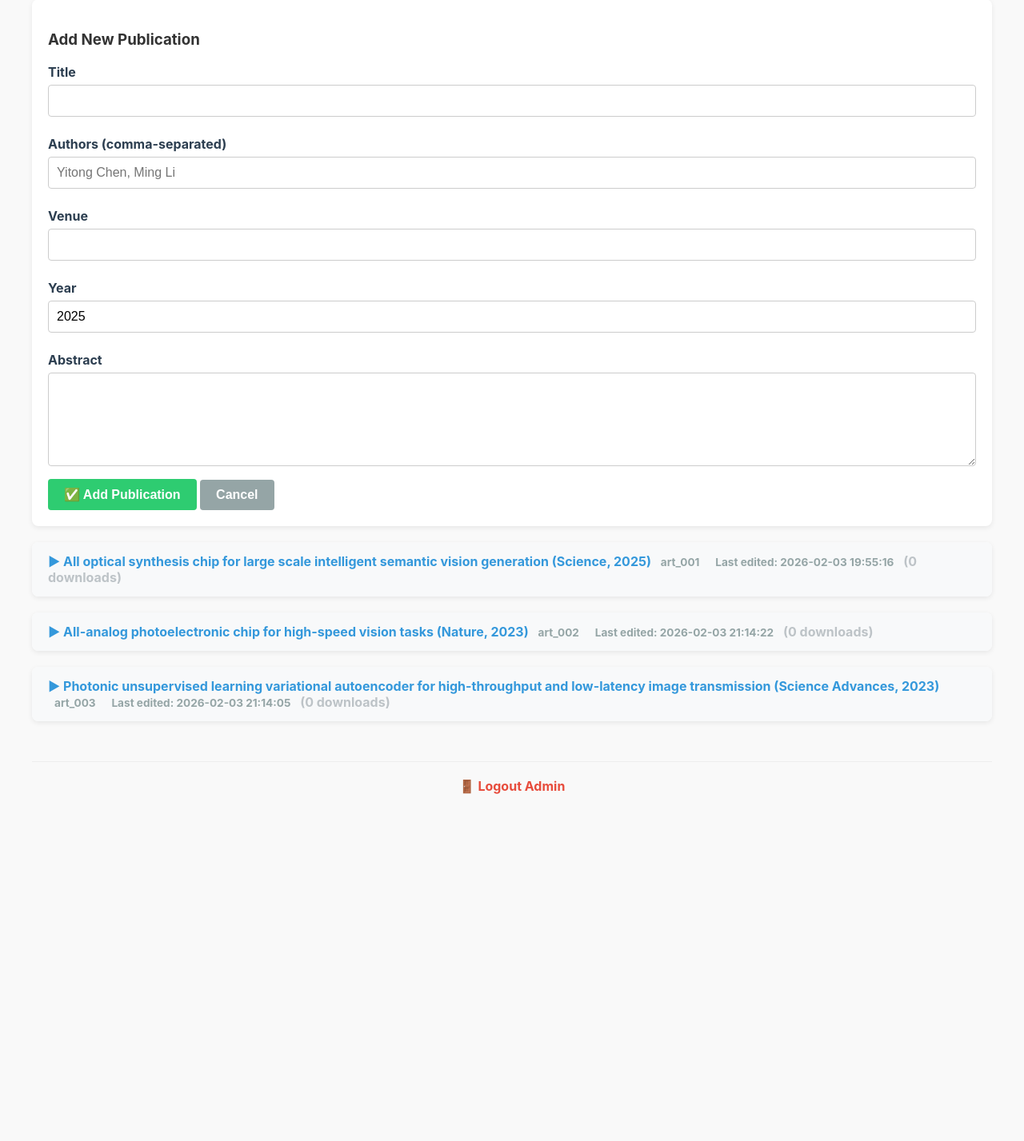
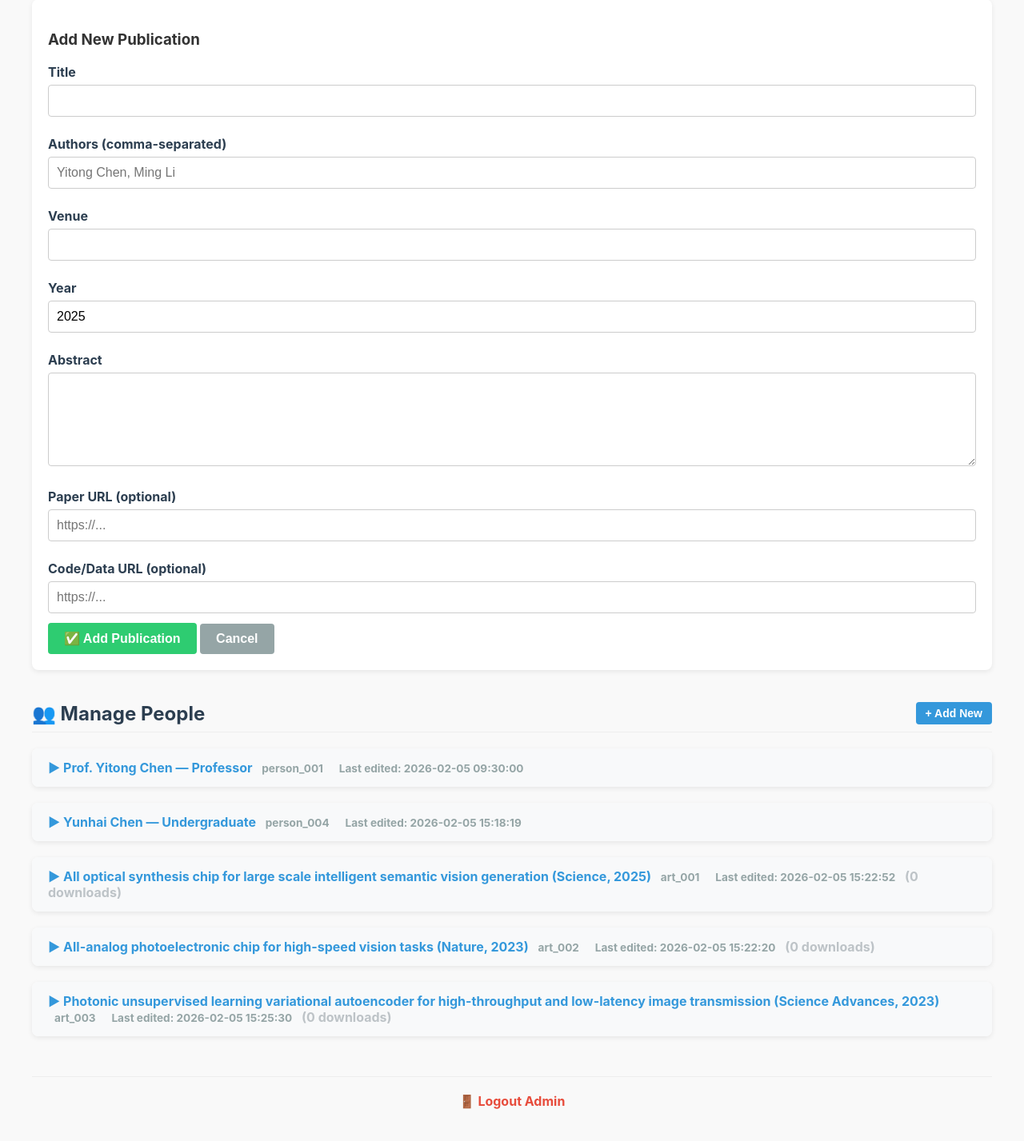
Before and after one commit to Cyh29hao/The-SJTU-Intelligent-Optoelectronic-Computing-Lab, a Flask app: page /admin in a window 1280 px wide, after a click on "+ Add New". Shown: the part 465-1892 px from the top of the page at 80% size. Before the commit the page ends 1458 px from the top, so only its background shows below. Run offline with Flask 3, Linux system fonts and the light colour scheme; the visitor is signed in with stand-in values (Sample User, id 1); data that the repository does not hold is empty.

Commit message:
UPDATE 0205: Enable People Management; Enhance Experience

```diff
--- a/app.py
+++ b/app.py
@@ -10,8 +10,16 @@ import logging
 import os
 import sys
 from datetime import datetime
+import requests
+import mimetypes
 
-from flask import Flask, render_template, request, redirect, url_for, send_file, session
+import boto3
+from botocore.config import Config
+from botocore.auth import SigV4Auth
+from botocore.awsrequest import AWSRequest
+from botocore.credentials import Credentials
+from flask import Flask, render_template, request, redirect, url_for, send_file, session,jsonify
+from werkzeug.utils import secure_filename
 from dotenv import load_dotenv
 
 # ==============================================================================
@@ -65,6 +73,20 @@ else:
             f.write(secret_key)
     app.secret_key = secret_key
 
+R2_ACCOUNT_ID = os.getenv('R2_ACCOUNT_ID')
+R2_ACCESS_KEY_ID = os.getenv('R2_ACCESS_KEY_ID')
+R2_SECRET_ACCESS_KEY = os.getenv('R2_SECRET_ACCESS_KEY')
+R2_BUCKET_NAME = os.getenv('R2_BUCKET_NAME')
+
+s3_client = boto3.client(
+    's3',
+    endpoint_url=f'https://{R2_ACCOUNT_ID}.r2.cloudflarestorage.com',
+    aws_access_key_id=R2_ACCESS_KEY_ID,
+    aws_secret_access_key=R2_SECRET_ACCESS_KEY,
+    config=Config(signature_version='s3v4'),
+    region_name='auto'
+)
+
 # --- Logging Configuration ---
 # Safely redefine print with flush=True to avoid log buffering
 original_print = print
@@ -89,6 +111,50 @@ print(f"📂 Logs Dir: {DATA_LOGS_DIR}")
 # 3. Helper Functions
 # ==============================================================================
 
+def _build_key(resource_id, file_type, ext):
+    return f"{resource_id}_{file_type}{ext}"
+
+def _r2_exists(key):
+    try:
+        s3_client.head_object(Bucket=R2_BUCKET_NAME, Key=key)
+        return True
+    except Exception:
+        return False
+
+def _pick_existing_ext(resource_id, file_type):
+    for ext in ['.pdf', '.zip', '.npz', '.tar.gz', '.h5', '.mat', '.txt']:
+        key = _build_key(resource_id, file_type, ext)
+        if _r2_exists(key):
+            return ext, 'r2'
+        local_path = os.path.join(PRIVATE_DOWNLOADS_DIR, key)
+        if os.path.isfile(local_path):
+            return ext, 'local'
+    return None, None
+
+def _r2_public_url(key):
+    base = os.getenv('R2_PUBLIC_URL', '').strip()
+    return (base.rstrip('/') + '/' + key) if base else None
+
+def _r2_presigned_url(key, expires=3600):
+    try:
+        return s3_client.generate_presigned_url(
+            'get_object',
+            Params={'Bucket': R2_BUCKET_NAME, 'Key': key},
+            ExpiresIn=expires
+        )
+    except Exception:
+        return None
+
+def _r2_upload(key, file_storage):
+    try:
+        file_storage.stream.seek(0)
+        body = file_storage.read()
+        content_type = mimetypes.guess_type(file_storage.filename)[0] or 'application/octet-stream'
+        s3_client.put_object(Bucket=R2_BUCKET_NAME, Key=key, Body=body, ContentType=content_type)
+        return True
+    except Exception:
+        return False
+
 def load_json_data(filename):
     """Safely load JSON list from data/ directory"""
     path = os.path.join('data', filename)
@@ -109,18 +175,11 @@ def save_json_data(filename, data):
         json.dump(data, f, ensure_ascii=False, indent=2)
 
 def get_file_status(item_id):
-    """Check if paper and resource files exist for an item"""
     status = {'paper': False, 'resource': False}
-    # Check paper
-    for ext in ['.pdf', '.zip']:
-        if os.path.exists(os.path.join(PRIVATE_DOWNLOADS_DIR, f"{item_id}_paper{ext}")):
-            status['paper'] = True
-            break
-    # Check resource
-    for ext in ['.zip', '.tar.gz', '.npz', '.h5', '.mat', '.txt', '.pdf']:
-        if os.path.exists(os.path.join(PRIVATE_DOWNLOADS_DIR, f"{item_id}_resource{ext}")):
-            status['resource'] = True
-            break
+    for t in ['paper', 'resource']:
+        ext, where = _pick_existing_ext(item_id, t)
+        if ext:
+            status[t] = True
     return status
 
 def _add_item(item_type, form_data):
@@ -145,6 +204,8 @@ def _add_item(item_type, form_data):
         'venue': form_data.get('venue', '').strip(),
         'year': int(form_data.get('year', 2025)),
         'abstract': form_data.get('abstract', '').strip(),
+        'paper_url': form_data.get('paper_url', '').strip(),
+        'resource_url': form_data.get('resource_url', '').strip(),
         'last_edited': datetime.now().strftime("%Y-%m-%d %H:%M:%S")
     }
 
@@ -164,6 +225,13 @@ def _update_item(item_type, item_id, form_data):
             item['year'] = int(form_data.get('year', item['year']))
             item['venue'] = form_data.get('venue', item.get('venue', '')).strip()
             item['abstract'] = form_data.get('abstract', item.get('abstract', '')).strip()
+            # Optional source links
+            paper_url_in = form_data.get('paper_url')
+            resource_url_in = form_data.get('resource_url')
+            if paper_url_in is not None:
+                item['paper_url'] = paper_url_in.strip()
+            if resource_url_in is not None:
+                item['resource_url'] = resource_url_in.strip()
             item['last_edited'] = datetime.now().strftime("%Y-%m-%d %H:%M:%S")
             break
     save_json_data(filename, data)
@@ -177,6 +245,71 @@ def _delete_item(item_type, item_id):
     save_json_data(filename, data)
     print(f"🗑️ Deleted article: {item_id}")
 
+PEOPLE_IMAGES_DIR = os.path.join('static', 'images', 'people')
+os.makedirs(PEOPLE_IMAGES_DIR, exist_ok=True)
+
+def _add_person(form_data, photo_file=None):
+    filename = 'people.json'
+    data = load_json_data(filename)
+    ids = [int(item['id'].split('_')[-1]) for item in data if '_' in item['id']]
+    new_id_num = max(ids) + 1 if ids else 1
+    new_id = f"person_{new_id_num:03d}"
+    photo_filename = ''
+    if photo_file and photo_file.filename:
+        ext = os.path.splitext(secure_filename(photo_file.filename))[1].lower()
+        if ext in ['.png', '.jpg', '.jpeg', '.gif']:
+            photo_filename = f"{new_id}{ext}"
+            save_path = os.path.join(PEOPLE_IMAGES_DIR, photo_filename)
+            photo_file.save(save_path)
+    item = {
+        'id': new_id,
+        'name': form_data.get('name', '').strip(),
+        'category': form_data.get('category', '').strip(),
+        'email': form_data.get('email', '').strip(),
+        'photo_filename': photo_filename,
+        'bio': form_data.get('bio', '').strip(),
+        'last_edited': datetime.now().strftime("%Y-%m-%d %H:%M:%S")
+    }
+    data.append(item)
+    save_json_data(filename, data)
+    print(f"✅ Added person: {new_id}")
+
+def _update_person(person_id, form_data, photo_file=None):
+    filename = 'people.json'
+    data = load_json_data(filename)
+    for item in data:
+        if item['id'] == person_id:
+            item['name'] = form_data.get('name', item.get('name', '')).strip()
+            item['category'] = form_data.get('category', item.get('category', '')).strip()
+            item['email'] = form_data.get('email', item.get('email', '')).strip()
+            if photo_file and photo_file.filename:
+                # remove previous files with any common image ext
+                for ext in ['.png', '.jpg', '.jpeg', '.gif']:
+                    p = os.path.join(PEOPLE_IMAGES_DIR, f"{person_id}{ext}")
+                    if os.path.exists(p):
+                        try:
+                            os.remove(p)
+                        except Exception:
+                            pass
+                ext = os.path.splitext(secure_filename(photo_file.filename))[1].lower()
+                if ext in ['.png', '.jpg', '.jpeg', '.gif']:
+                    photo_filename = f"{person_id}{ext}"
+                    save_path = os.path.join(PEOPLE_IMAGES_DIR, photo_filename)
+                    photo_file.save(save_path)
+                    item['photo_filename'] = photo_filename
+            item['bio'] = form_data.get('bio', item.get('bio', '')).strip()
+            item['last_edited'] = datetime.now().strftime("%Y-%m-%d %H:%M:%S")
+            break
+    save_json_data(filename, data)
+    print(f"✏️ Updated person: {person_id}")
+
+def _delete_person(person_id):
+    filename = 'people.json'
+    data = load_json_data(filename)
+    data = [item for item in data if item['id'] != person_id]
+    save_json_data(filename, data)
+    print(f"🗑️ Deleted person: {person_id}")
+
 
 # ==============================================================================
 # 4. Route Definitions - Public Pages
@@ -188,8 +321,8 @@ def index():
 
 @app.route('/team')
 def team():
-    print("🔍 Visiting /team")
-    return render_template('team.html')
+    people = load_json_data('people.json')
+    return render_template('team.html', people=people)
 
 @app.route('/articles')
 def articles():
@@ -207,12 +340,28 @@ def article_detail(id):
     status = get_file_status(id)
     return render_template('article_detail.html', item=article, file_status=status)
 
+@app.route('/person/<id>')
+def person_detail(id):
+    people = load_json_data('people.json')
+    person = next((p for p in people if p['id'] == id), None)
+    if not person:
+        return "Person not found", 404
+    return render_template('person_detail.html', person=person)
 # Resources route removed/merged into articles
 
 @app.route('/test')
 def test():
     print("\n🎉 /test page accessed! Flask is running.\n")
     return "✅ Test OK! Check console for real-time output."
+
+@app.route('/test-r2')
+def test_r2():
+    try:
+        response = s3_client.list_objects_v2(Bucket=R2_BUCKET_NAME)
+        files = [obj['Key'] for obj in response.get('Contents', [])]
+        return f"R2 连接成功！文件列表: {files}"
+    except Exception as e:
+        return f"R2 错误: {str(e)}", 500
 
 
 # ==============================================================================
@@ -288,17 +437,9 @@ def download_file(file_type, resource_id):
         return "Invalid file type", 400
 
     # Locate file
-    base_name = f"{resource_id}_{file_type}"
-    DOWNLOAD_DIR = PRIVATE_DOWNLOADS_DIR
-    actual_path = None
-    # Prioritize certain extensions?
-    for ext in ['.pdf', '.zip', '.npz', '.tar.gz', '.h5', '.mat', '.txt']:
-        candidate = os.path.join(DOWNLOAD_DIR, base_name + ext)
-        if os.path.isfile(candidate):
-            actual_path = candidate
-            break
+    ext, where = _pick_existing_ext(resource_id, file_type)
 
-    if not actual_path:
+    if not ext:
         return "❌ Requested resource not found.", 404
 
     # === Safe CSV Logging ===
@@ -325,7 +466,13 @@ def download_file(file_type, resource_id):
     except Exception as e:
         print(f"🔴 CSV write failed: {e}")
 
-    # Send file
+    key = _build_key(resource_id, file_type, ext)
+    if where == 'r2':
+        url = _r2_public_url(key) or _r2_presigned_url(key)
+        if url:
+            return redirect(url)
+        return "❌ Unable to generate Cloudflare URL.", 500
+    actual_path = os.path.join(PRIVATE_DOWNLOADS_DIR, key)
     filename = os.path.basename(actual_path)
     return send_file(actual_path, as_attachment=True, download_name=filename)
 
@@ -345,15 +492,24 @@ def admin_dashboard():
     item_type = request.form.get('item_type') or request.args.get('item_type')  # 'article' only
 
     if action == 'add':
-        _add_item(item_type, request.form)
+        if item_type == 'person':
+            _add_person(request.form, request.files.get('photo'))
+        else:
+            _add_item(item_type, request.form)
         return redirect(url_for('admin_dashboard'))
     elif action == 'edit':
         item_id = request.form.get('id')
-        _update_item(item_type, item_id, request.form)
+        if item_type == 'person':
+            _update_person(item_id, request.form, request.files.get('photo'))
+        else:
+            _update_item(item_type, item_id, request.form)
         return redirect(url_for('admin_dashboard'))
     elif action == 'delete':
         item_id = request.args.get('id')
-        _delete_item(item_type, item_id)
+        if item_type == 'person':
+            _delete_person(item_id)
+        else:
+            _delete_item(item_type, item_id)
         return redirect(url_for('admin_dashboard'))
 
     # === Load data for display ===
@@ -374,6 +530,7 @@ def admin_dashboard():
 
     # Load articles
     articles = load_json_data('articles.json')
+    people = load_json_data('people.json')
 
     # Get file statuses for all articles
     file_statuses = {item['id']: get_file_status(item['id']) for item in articles}
@@ -382,7 +539,8 @@ def admin_dashboard():
         'admin.html',
         articles=articles,
         download_counts=download_counts,
-        file_statuses=file_statuses
+        file_statuses=file_statuses,
+        people=people
     )
 
 @app.route('/admin/upload/<file_type>/<resource_id>', methods=['POST'])
@@ -416,21 +574,21 @@ def admin_upload_file(file_type, resource_id):
     if not ext:
         return f"File type not allowed. Allowed: {', '.join(ALLOWED_EXTENSIONS)}", 400
 
-    # Save file
-    os.makedirs(PRIVATE_DOWNLOADS_DIR, exist_ok=True)
-    # Naming convention: {id}_{type}.{ext}
-    save_path = os.path.join(PRIVATE_DOWNLOADS_DIR, f"{resource_id}_{file_type}{ext}")
-
-    # Remove existing files of same type (different extensions) to avoid ambiguity
-    # e.g. if uploading .pdf, remove existing .zip for the same type slot
-    base_name = f"{resource_id}_{file_type}"
-    for e in ALLOWED_EXTENSIONS:
-        p = os.path.join(PRIVATE_DOWNLOADS_DIR, base_name + e)
-        if os.path.exists(p):
-            os.remove(p)
-
-    file.save(save_path)
-    print(f"✅ Admin uploaded {file_type} for {resource_id} -> {save_path}")
+    key = _build_key(resource_id, file_type, ext)
+    uploaded = _r2_upload(key, file)
+    if not uploaded:
+        os.makedirs(PRIVATE_DOWNLOADS_DIR, exist_ok=True)
+        base_name = f"{resource_id}_{file_type}"
+        for e in ALLOWED_EXTENSIONS:
+            p = os.path.join(PRIVATE_DOWNLOADS_DIR, base_name + e)
+            if os.path.exists(p):
+                os.remove(p)
+        save_path = os.path.join(PRIVATE_DOWNLOADS_DIR, key)
+        file.stream.seek(0)
+        file.save(save_path)
+        print(f"✅ Admin uploaded {file_type} for {resource_id} -> {save_path}")
+    else:
+        print(f"✅ Admin uploaded {file_type} to R2 for {resource_id} -> {key}")
 
     target['last_edited'] = datetime.now().strftime("%Y-%m-%d %H:%M:%S")
     # Save back
@@ -456,6 +614,78 @@ def download_logs_csv():
     return send_file(csv_path, as_attachment=True, download_name='lightchip_download_logs.csv')
 
 
+
+
+
+def upload_file_to_r2(file_data, object_key):
+    """
+    上传文件到 Cloudflare R2 使用原生 API
+    :param file_data: bytes 数据（来自 file.read()）
+    :param object_key: R2 中的路径，如 'uploads/paper.pdf'
+    :return: True if success, False otherwise
+    """
+    account_id = os.getenv('R2_ACCOUNT_ID')
+    token = os.getenv('R2_ACCESS_KEY_ID')  # 你的 API Token
+    bucket_name = os.getenv('R2_BUCKET_NAME')
+
+    url = f"https://api.cloudflare.com/client/v4/accounts/{account_id}/r2/buckets/{bucket_name}/objects/{object_key}"
+    headers = {
+        "Authorization": f"Bearer {token}",
+        "Content-Type": "application/octet-stream"
+    }
+
+    try:
+        response = requests.put(url, data=file_data, headers=headers)
+        return response.status_code == 200
+    except Exception as e:
+        print(f"[ERROR] Upload failed: {e}")
+        return False
+
+
+# 允许的文件类型（按需修改）
+ALLOWED_EXTENSIONS = {'pdf', 'txt', 'png', 'jpg', 'jpeg', 'zip'}
+
+def allowed_file(filename):
+    return '.' in filename and \
+           filename.rsplit('.', 1)[1].lower() in ALLOWED_EXTENSIONS
+
+@app.route('/api/upload', methods=['POST'])
+def upload_publication():
+    if 'file' not in request.files:
+        return jsonify({"error": "No file provided"}), 400
+
+    file = request.files['file']
+    if file.filename == '':
+        return jsonify({"error": "Empty filename"}), 400
+    if not allowed_file(file.filename):
+        return jsonify({"error": "File type not allowed"}), 400
+
+    # 安全文件名
+    filename = secure_filename(file.filename)
+
+    # 上传到 R2（路径：uploads/xxx.pdf）
+    object_key = f"uploads/{filename}"
+    if upload_file_to_r2(file.read(), object_key):
+        # 生成公开链接
+        public_url = f"{os.getenv('R2_PUBLIC_URL')}/{object_key}"
+        return jsonify({
+            "message": "Upload successful",
+            "url": public_url
+        })
+    else:
+        return jsonify({"error": "Upload failed"}), 500
+
+@app.route('/upload-test')
+def upload_test():
+    return '''
+    <h2>Upload Test</h2>
+    <form action="/api/upload" method="post" enctype="multipart/form-data">
+        <input type="file" name="file" required>
+        <button type="submit">Upload</button>
+    </form>
+    '''
+
+
 # ==============================================================================
 # 8. Main Entry Point
 # ==============================================================================
--- a/templates/admin.html
+++ b/templates/admin.html
@@ -184,10 +184,90 @@
             <input name="year" type="number" value="2025" min="2000" max="2030" required>
             <label>Abstract</label>
             <textarea name="abstract" rows="5" required></textarea>
+            <label>Paper URL (optional)</label>
+            <input name="paper_url" placeholder="https://...">
+            <label>Code/Data URL (optional)</label>
+            <input name="resource_url" placeholder="https://...">
             <button type="submit">✅ Add Publication</button>
             <button type="button" onclick="this.closest('.form-section').style.display='none'" style="background: #95a5a6;">Cancel</button>
         </form>
     </div>
+
+    <!-- Manage People -->
+    <h2>
+        👥 Manage People
+        <button onclick="document.getElementById('add-person-form').style.display='block'">
+            + Add New
+        </button>
+    </h2>
+    <div id="add-person-form" class="form-section" style="display:none;">
+        <h3>Add New Person</h3>
+        <form method="POST" enctype="multipart/form-data">
+            <input type="hidden" name="action" value="add">
+            <input type="hidden" name="item_type" value="person">
+            <label>Name</label>
+            <input name="name" required>
+            <label>Category</label>
+            <select name="category" required>
+                <option>Professor</option>
+                <option>Postdoc & PhD</option>
+                <option>Master</option>
+                <option>Undergraduate</option>
+            </select>
+            <label>Email</label>
+            <input name="email" placeholder="name@example.com">
+            <label>Photo</label>
+            <input type="file" name="photo" accept="image/png,image/jpeg,image/jpg,image/gif">
+            <label>Bio</label>
+            <textarea name="bio" rows="5"></textarea>
+            <button type="submit">✅ Add Person</button>
+            <button type="button" onclick="this.closest('.form-section').style.display='none'" style="background: #95a5a6;">Cancel</button>
+        </form>
+    </div>
+
+    {% for p in people %}
+    <details id="person-{{ p.id }}">
+        <summary>
+            {{ p.name }} — {{ p.category }}
+            <span style="color: #95a5a6; font-size: 0.85em; margin: 0 8px;">{{ p.id }}</span>
+            {% if p.last_edited %}
+                <span style="color: #95a5a6; font-size: 0.85em; margin: 0 8px;">Last edited: {{ p.last_edited }}</span>
+            {% endif %}
+        </summary>
+        <div class="form-section">
+            <div style="display: grid; grid-template-columns: 1fr 1fr; gap: 20px;">
+                <div>
+                    <h4>Edit</h4>
+                    <form method="POST" enctype="multipart/form-data">
+                        <input type="hidden" name="action" value="edit">
+                        <input type="hidden" name="item_type" value="person">
+                        <input type="hidden" name="id" value="{{ p.id }}">
+                        <label>Name</label>
+                        <input name="name" value="{{ p.name }}" required>
+                        <label>Category</label>
+                        <select name="category" required>
+                            <option {% if p.category == 'Professor' %}selected{% endif %}>Professor</option>
+                            <option {% if p.category == 'Postdoc & PhD' %}selected{% endif %}>Postdoc & PhD</option>
+                            <option {% if p.category == 'Master' %}selected{% endif %}>Master</option>
+                            <option {% if p.category == 'Undergraduate' %}selected{% endif %}>Undergraduate</option>
+                        </select>
+                        <label>Email</label>
+                        <input name="email" value="{{ p.email }}">
+                        <label>Photo (replace)</label>
+                        <input type="file" name="photo" accept="image/png,image/jpeg,image/jpg,image/gif">
+                        <label>Bio</label>
+                        <textarea name="bio" rows="5">{{ p.bio }}</textarea>
+                        <button type="submit">💾 Save</button>
+                    </form>
+                </div>
+                <div>
+                    <h4>Delete</h4>
+                    <a href="{{ url_for('admin_dashboard', action='delete', item_type='person', id=p.id) }}" class="btn delete" style="display:inline-block;background:#e74c3c;color:white;padding:10px 14px;border-radius:4px;text-decoration:none;">🗑️ Delete</a>
+                </div>
+            </div>
+        </div>
+    </details>
+    {% endfor %}
 
     {% for item in articles %}
     <details>
@@ -275,6 +355,27 @@
                 <p style="font-size: 14px; color: #7f8c8d; margin-top: 12px;">
                     <strong>Note:</strong> Files are saved as <code>{{ item.id }}_paper.&lt;ext&gt;</code> and <code>{{ item.id }}_resource.&lt;ext&gt;</code>.
                 </p>
+
+                <div class="upload-section">
+                    <h4>🔗 Source Links (Optional)</h4>
+                    <form method="POST">
+                        <input type="hidden" name="action" value="edit">
+                        <input type="hidden" name="item_type" value="article">
+                        <input type="hidden" name="id" value="{{ item.id }}">
+                        <label>Paper URL</label>
+                        <input name="paper_url" value="{{ item.paper_url }}">
+                        <label>Code/Data URL</label>
+                        <input name="resource_url" value="{{ item.resource_url }}">
+                        <button type="submit" style="background:#2c3e50;">💾 Save Links</button>
+                    </form>
+                    {% if item.paper_url or item.resource_url %}
+                    <p style="font-size: 13px; color:#7f8c8d; margin-top:8px;">
+                        Current:
+                        {% if item.paper_url %}<a href="{{ item.paper_url }}" target="_blank">Paper URL</a>{% endif %}
+                        {% if item.resource_url %} | <a href="{{ item.resource_url }}" target="_blank">Code/Data URL</a>{% endif %}
+                    </p>
+                    {% endif %}
+                </div>
             </div>
 
         </div>
--- a/templates/base.html
+++ b/templates/base.html
@@ -18,7 +18,7 @@
     <nav class="main-nav">
         <a href="/">Home</a>
         <a href="/articles">Publications</a>
-        <a href="/team">Team</a>
+        <a href="/team">People</a>
         <!-- <a href="/research">Research</a> -->
     </nav>
 
```
Also changed, not shown: data/articles.json (+9 -3 lines), data/people.json (added, +20 -0 lines), templates/article_detail.html (+12 -2 lines), templates/person_detail.html (added, +18 -0 lines), templates/team.html (+23 -27 lines), static/images/people/person_004.jpg (added).
